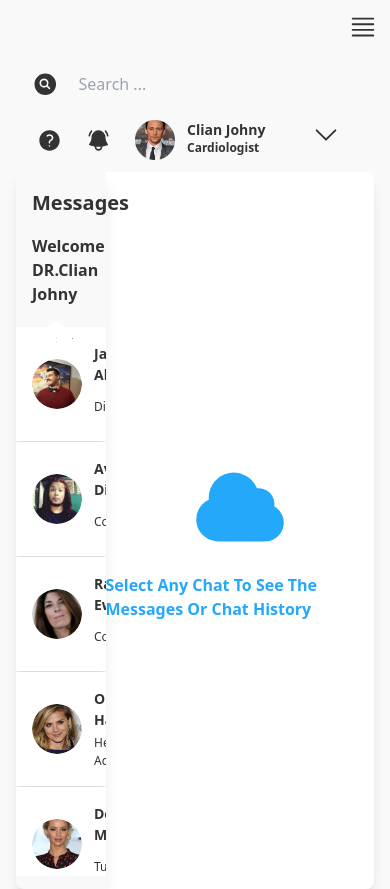
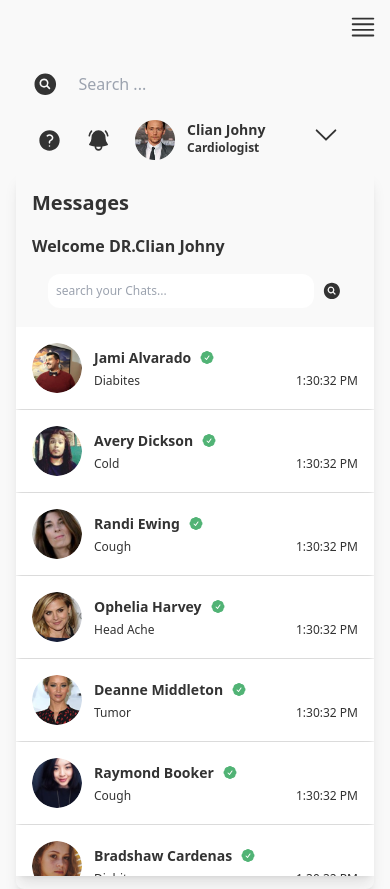
Before and after one commit to bashu241997/HMS, a Next.js app: page /chat in a window 390 px wide. Built offline with nearby package versions, Linux system fonts and the light colour scheme.

Commit message:
added chat

```diff
--- a/src/app/chat/layout.tsx
+++ b/src/app/chat/layout.tsx
@@ -1,17 +1,33 @@
 "use client";
-import { usePathname } from "next/navigation";
-import LeftMessagesBar from '@/components/messagebar/leftmessagesBar'
+import React, { useState } from "react";
+import LeftMessagesBar from "@/components/messagebar/leftmessagesBar";
+import { ArrowLeftCircleIcon} from "@heroicons/react/24/solid";
 
 export default function RootLayout({
   children,
 }: {
   children: React.ReactNode;
 }) {
-  const currentPage = usePathname();
+  const [Showat, setShowat] = useState(false);
   return (
-    <div className='h-[85vh] max-h-[90vh] shadow-lg overflow-hidden rounded-lg grid grid-cols-12'>
-    <div className='col-span-3'><LeftMessagesBar /></div>
-    <div className='col-span-9'>{children}</div>
-</div>
+    <div className="h-[85vh] max-h-[90vh] shadow-lg overflow-hidden rounded-lg sm:grid sm:grid-cols-12">
+      <div className="hidden sm:block col-span-12 sm:col-span-3">
+        <LeftMessagesBar />
+      </div>
+      <div className="hidden sm:block col-span-12 sm:col-span-9">
+        {children}
+      </div>
+      <div className="sm:hidden">
+        {Showat ? (
+          <div className="">
+            <div className="w-full text-center py-[15px] flex items-center justify-end font-bold" onClick={()=>setShowat(false)}><ArrowLeftCircleIcon className="w-[25px]" /> back</div>
+            {children}</div>
+        ) : (
+          <div className="">
+            <LeftMessagesBar onopen={setShowat} />
+          </div>
+        )}
+      </div>
+    </div>
   );
 }
--- a/src/components/messagebar/leftmessagesBar.tsx
+++ b/src/components/messagebar/leftmessagesBar.tsx
@@ -5,9 +5,9 @@ import {
   MagnifyingGlassCircleIcon,
 } from "@heroicons/react/24/solid";
 import { profile } from "@/common/constant/profile";
-import Link from 'next/link'
+import Link from "next/link";
 
-const LeftMessagesBar = () => {
+const LeftMessagesBar = ({ onopen }: any) => {
   return (
     <div className="relative h-full shadow-lg">
       <div className="h-[155px] bg-">
@@ -33,7 +33,17 @@ const LeftMessagesBar = () => {
         {patients?.length > 0 &&
           patients?.map((e) => {
             return (
-              <Link key={e?.id} href={`/chat/${e?.id}`} className=" shadow-md mb-[1px] border-dotted p-4 capitalize cursor-pointer hover:bg-orangePrimary flex items-center bg-white">
+              <Link
+                onClick={(e) => {
+                  e.stopPropagation();
+                  if (onopen) {
+                    onopen(true);
+                  }
+                }}
+                key={e?.id}
+                href={`/chat/${e?.id}`}
+                className=" shadow-md mb-[1px] border-dotted p-4 capitalize cursor-pointer hover:bg-orangePrimary flex items-center bg-white"
+              >
                 <img src={e.profile.pic} className="w-[50px] rounded-full" />
                 <div className="pl-3 w-full">
                   <p className="text-[14px] font-semibold flex">
```
